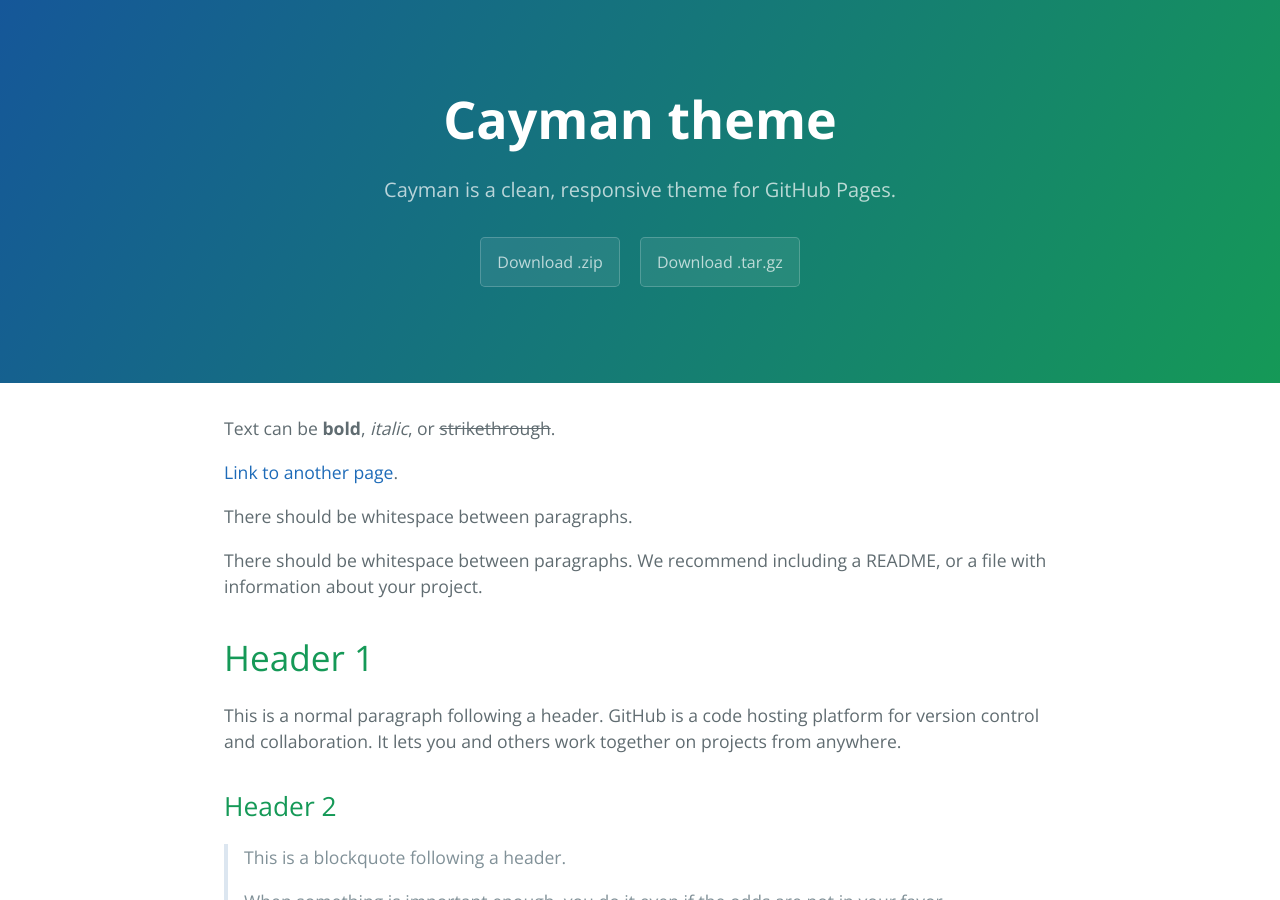
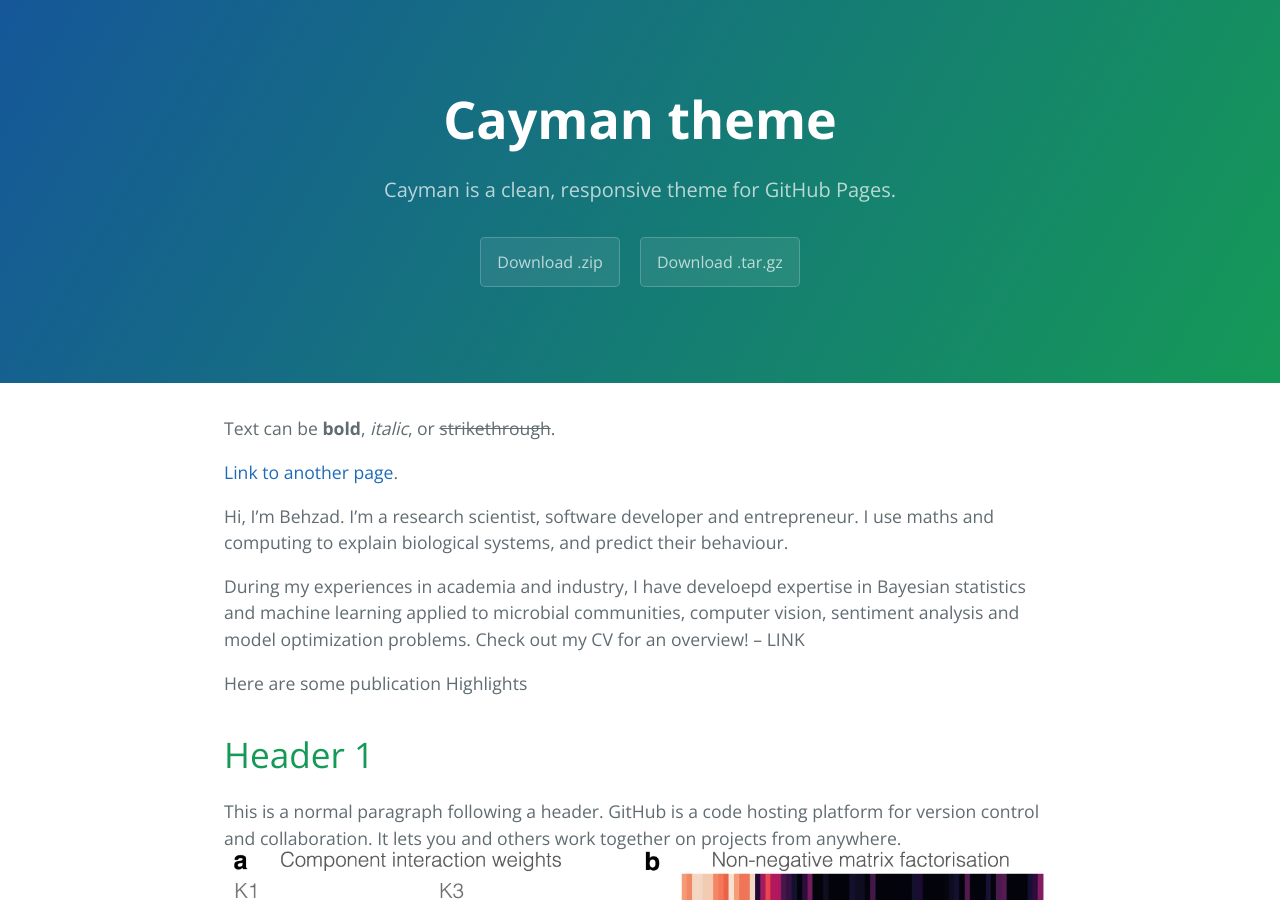
Before and after one commit to behzadk/behzadk.github.io, a Jekyll site: the page built from index.md, in a window 1280 px wide and 900 px high. Built offline with Jekyll 4.4.1, drawn with Linux system fonts in a browser that asks for light colours.

Commit message:
updated text and added assets

```diff
--- a/index.md
+++ b/index.md
@@ -6,13 +6,16 @@ Text can be **bold**, _italic_, or ~~strikethrough~~.
 
 [Link to another page](./another-page.html).
 
-There should be whitespace between paragraphs.
+Hi, I'm Behzad. I'm a research scientist, software developer and entrepreneur. I use maths and computing to explain biological systems, and predict their behaviour.
 
-There should be whitespace between paragraphs. We recommend including a README, or a file with information about your project.
+During my experiences in academia and industry, I have develoepd expertise in Bayesian statistics and machine learning applied to microbial communities, computer vision, sentiment analysis and model optimization problems. Check out my CV for an overview! -- LINK
+
+
+Here are some publication Highlights
 
 # Header 1
 
-This is a normal paragraph following a header. GitHub is a code hosting platform for version control and collaboration. It lets you and others work together on projects from anywhere.
+This is a normal paragraph following a header. GitHub is a code hosting platform for version control and collaboration. It lets you and others work together on projects from anywhere. ![My helpful screenshot](/assets/images/41467_2020_20756_Fig3_HTML.png.webp)
 
 ## Header 2
 
```
Also changed, not shown: assets/images/41467_2020_20756_Fig3_HTML.png.webp (added), assets/images/41467_2021_22240_Fig9_HTML.png.webp (added), 2 other files.
